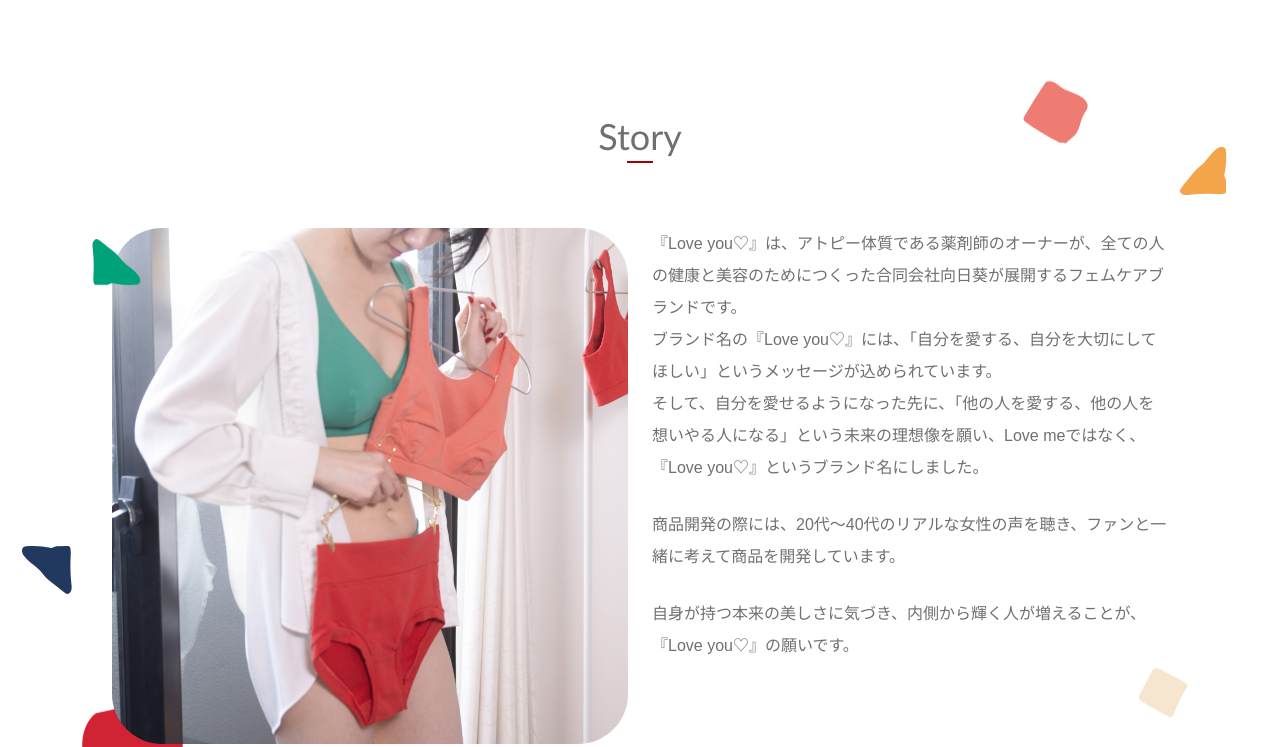
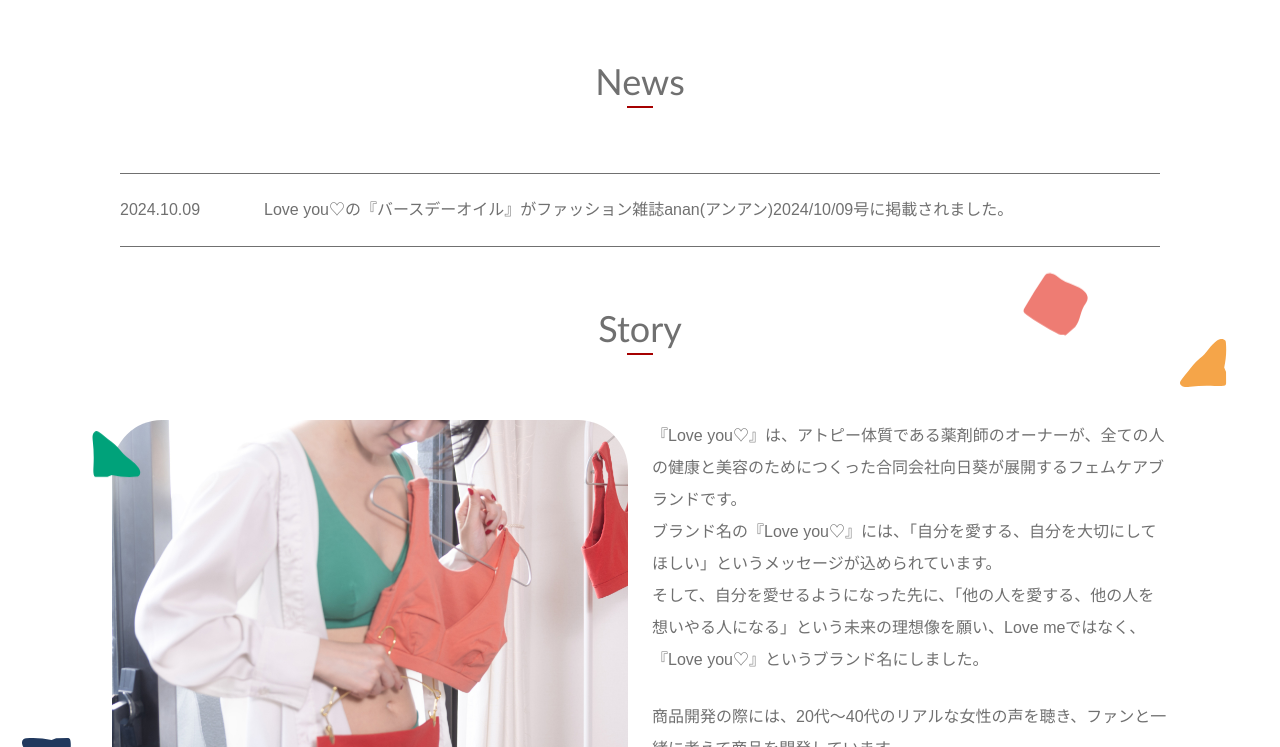
Before and after one commit to tecworks-co-jp/himawari-llc, a plain HTML site: page index.html in a window 1280 px wide. Shown: the part 720-1467 px from the top of the page. Drawn offline with nearby package versions, Linux system fonts and the light colour scheme.

Commit message:
NEWS欄追加

```diff
--- a/css/common.css
+++ b/css/common.css
@@ -163,6 +163,28 @@
 .loveyou-logo {
     margin-bottom: 20px;
     width: 240px;
+}
+
+#news ul {
+    border-top: 1px solid #707070;
+    border-bottom: 1px solid #707070;
+    padding: 20px 0;
+    margin: 0 20px;
+    width: calc(100% - 40px);
+}
+
+#news ul li {
+    list-style-type: none;
+    display: flex;
+}
+#news li p {
+    display: inline-block;
+}
+#news li p.date {
+    width: 9em;
+}
+#news li p.text {
+    width: calc(100% - 9em);
 }
 
 .sec-story {
--- a/index.html
+++ b/index.html
@@ -49,7 +49,7 @@
     <title>Love you♡</title>
   </head>
   <body>
-    <div class="margin-bottom-115 position-relative">
+    <div class="margin-bottom-60 position-relative">
         <div class="col-md-12 col-xs-12 p-0">
             <ul class="global-menu mt-3 w-100">
                 <li class="col-2"><img src="./image/loveyou_logo.png" alt="Love you" class="menu-logo"></li>
@@ -114,6 +114,16 @@
                     <span class="carousel-control-next-icon" aria-hidden="true"></span>
                     <span class="visually-hidden">Next</span>
                 </button>
+            </div>
+        </div>
+    </div>
+    <div id="news">
+        <div class="col-10">
+            <div class="row margin-bottom-60 sec-story">
+                <h2 class="text-center origin-underline headline-style" id="story">News</h2>
+                <ul class="">
+                    <li><p class="date">2024.10.09</p><p class="text">Love you♡の『バースデーオイル』がファッション雑誌anan(アンアン)2024/10/09号に掲載されました。</p></li>
+                </ul>
             </div>
         </div>
     </div>
```
